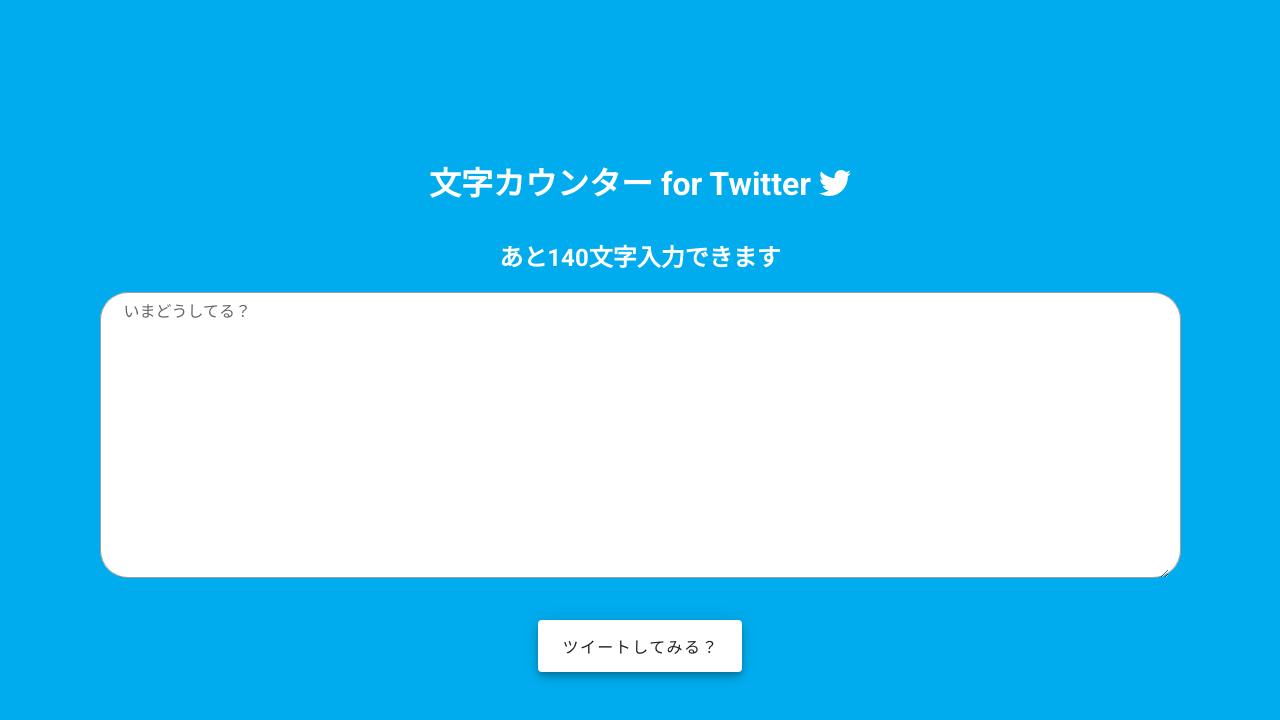
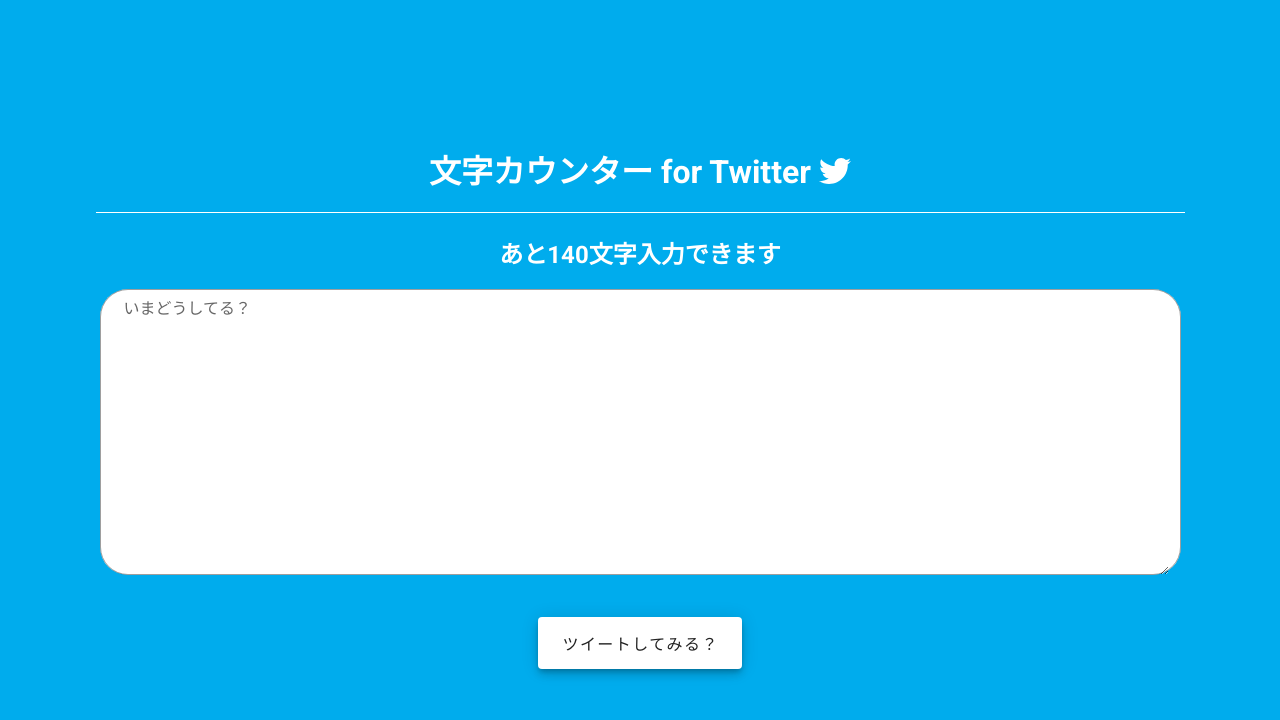
Before and after one commit to ryu-461/tweet-counter, a Vue app: page / in a window 1280 px wide. Shown: the top 720 px of the page. Built offline with nearby package versions, Linux system fonts and the light colour scheme.

Commit message:
update: change style

```diff
--- a/src/App.vue
+++ b/src/App.vue
@@ -2,7 +2,8 @@
   <v-app>
     <v-container fill-height>
     <v-main>
-      <h1 class="white--text my-8">文字カウンター for Twitter  <font-awesome-icon :icon="['fab','twitter']"/></h1>
+      <h1 class="white--text my-4">文字カウンター for Twitter  <font-awesome-icon :icon="['fab','twitter']"/></h1>
+      <v-divider class="white mb-6 mx-9"></v-divider>
       <h2 class="white--text mb-4">あと{{ 140 - tweet.length}}文字入力できます</h2>
       <v-textarea
         dense
```
